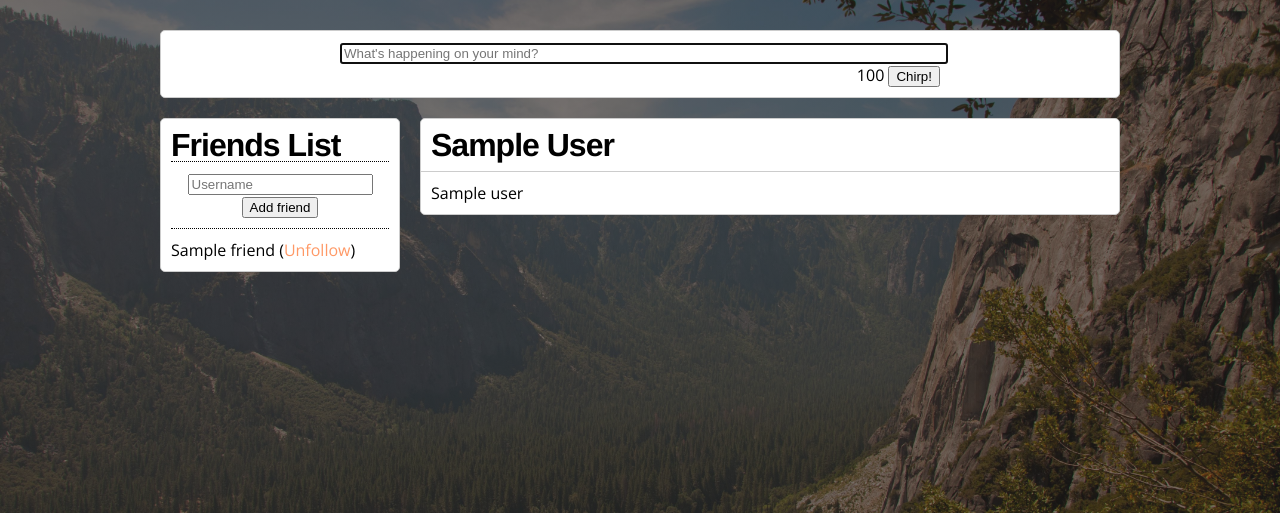
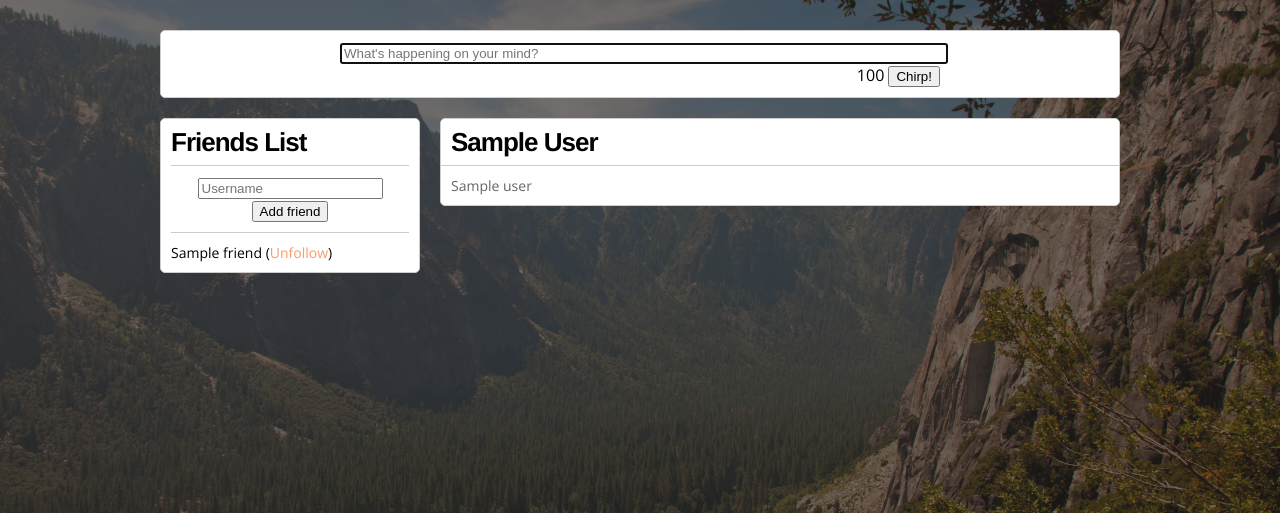
Before and after one commit to Devking/Chirper, a Flask app: template templates/home.html in a window 1280 px wide. Shown: the part 107-620 px from the top of the page. Run offline with Flask 2, Linux system fonts and the light colour scheme; the template is opened without the code that fills it: most values are stand-ins (such as "Sample title", 1, 10 or a date in 2020).

Commit message:
added more styling

```diff
--- a/static/home.css
+++ b/static/home.css
@@ -92,6 +92,7 @@ h1 {
 	font-weight: bold;
 	letter-spacing: -1px;
 	line-height: 1;
+	font-size: 26px;
 }
 
 .chirper {
@@ -124,7 +125,7 @@ h1 {
 
 .friends-list {
 	float: right;
-	width: 218px;
+	width: 238px;
 	border: 1px solid #cccccc;
 	margin-top: 10px;
 	margin-right: 20px;
@@ -135,22 +136,24 @@ h1 {
 }
 
 .friends-list h1 {
-	border-bottom: 1px dotted black;
+	padding-bottom: 10px;
+	border-bottom: 1px solid #cccccc;
 }
 
 .friends-list .add-friend {
 	padding: 10px;
 	text-align: center;
-	border-bottom: 1px dotted black;
+	border-bottom: 1px solid #cccccc;
 }
 
 .friends-list .friends {
 	padding-top: 10px;
+	font-size: 14px;
 }
 
 .chirp-content {
 	float: right;
-	width: 700px;
+	width: 680px;
 	margin-left: auto;
 	margin-right: auto;
 }
@@ -164,15 +167,21 @@ h1 {
 }
 
 .chirp-content .chirp-user .author {
-	border-bottom: 1px solid #cccccc;
+	border-bottom: 1px solid #ccc;
 	padding: 10px;
 }
 
 .chirp-content .chirp-user .message {
-	border-bottom: 1px dotted black;
+	border-bottom: 1px dotted #ccc;
 	padding: 10px;
-	width: 680px;
+	width: 658px;
+	color: #666;
+	font-size: 14px;
 	word-break: break-all;
+}
+
+.no-chirp {
+	font-style: italic;
 }
 
 .chirp-content .chirp-user .message:last-child {
--- a/templates/home.html
+++ b/templates/home.html
@@ -56,7 +56,7 @@
 						{% endif %}
 					</div>
 					{% if user.chirps|length == 0 %}
-					This user has no chirps.
+					<div class="message no-chirp">This user has no chirps.</div>
 					{% endif %}
 					{% for chirp in user.chirps %}
 						<div class="message">
@@ -75,7 +75,7 @@
 
 			<div class="add-friend">
 				<form method="POST" action="/addfriend">
-					<input type="text" name="friend" maxlength="20" placeholder="Username"></input>
+					<input type="text" autocomplete="off" name="friend" maxlength="20" placeholder="Username"></input>
 					<input type="submit" value="Add friend"></input>
 				</form>
 				{% if friendnotfound %}
--- a/templates/login.html
+++ b/templates/login.html
@@ -19,7 +19,7 @@
 
 		<form method="POST" action="/login">
 			<input type="text" name="username" maxlength="20" placeholder="Username"></input><br />
-			<input type="password" name="password" placeholder="Password"></input><br />
+			<input type="password" autocomplete="off" name="password" placeholder="Password"></input><br />
 
 			{% if loginfailed %}
 			<span class="loginstatus">Login failed</span><br />
--- a/templates/register.html
+++ b/templates/register.html
@@ -14,9 +14,9 @@
     <div class="central-float">
         <h1>Register</h1>
         <form method="POST" action="/checkregistration">
-            <input type="text" name="email" placeholder="Email"></input><br />
-            <input type="text" name="username" maxlength="20" placeholder="Username"></input><br />
-            <input type="password" name="password" placeholder="Password"></input><br />
+            <input type="text" autocomplete="off" name="email" placeholder="Email"></input><br />
+            <input type="text" autocomplete="off" name="username" maxlength="20" placeholder="Username"></input><br />
+            <input type="password" autocomplete="off" name="password" placeholder="Password"></input><br />
             {% if regfail %}
             <span class="loginstatus">Account Already Exists</span><br />
             {% endif %}
```
